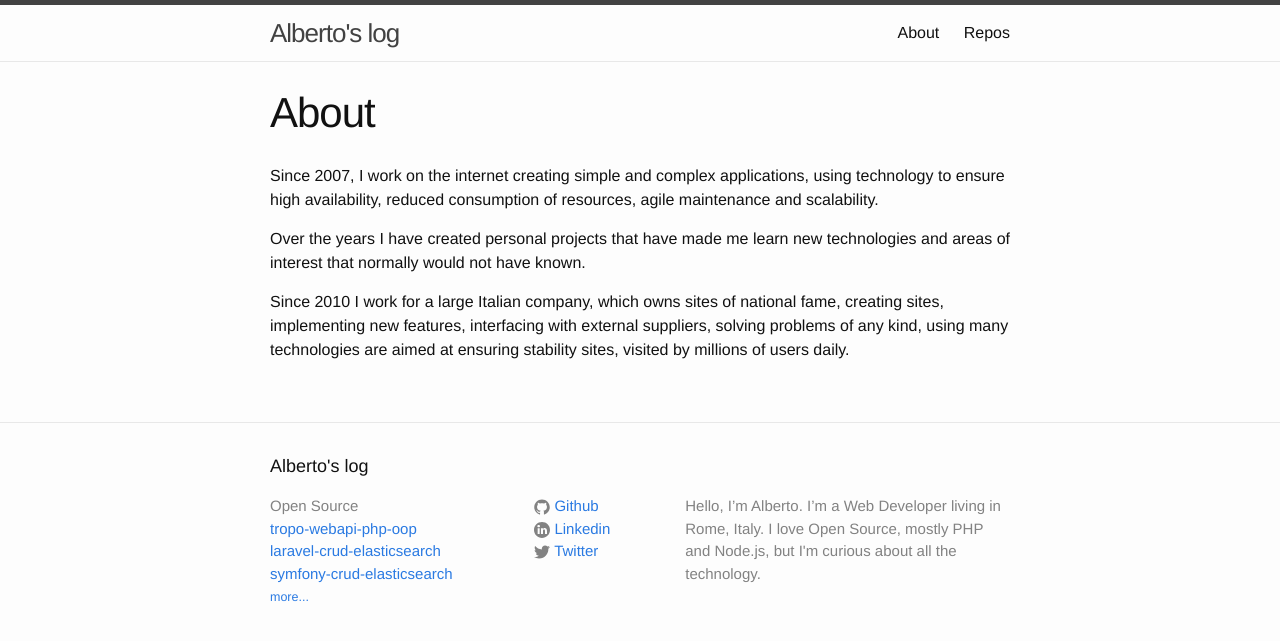
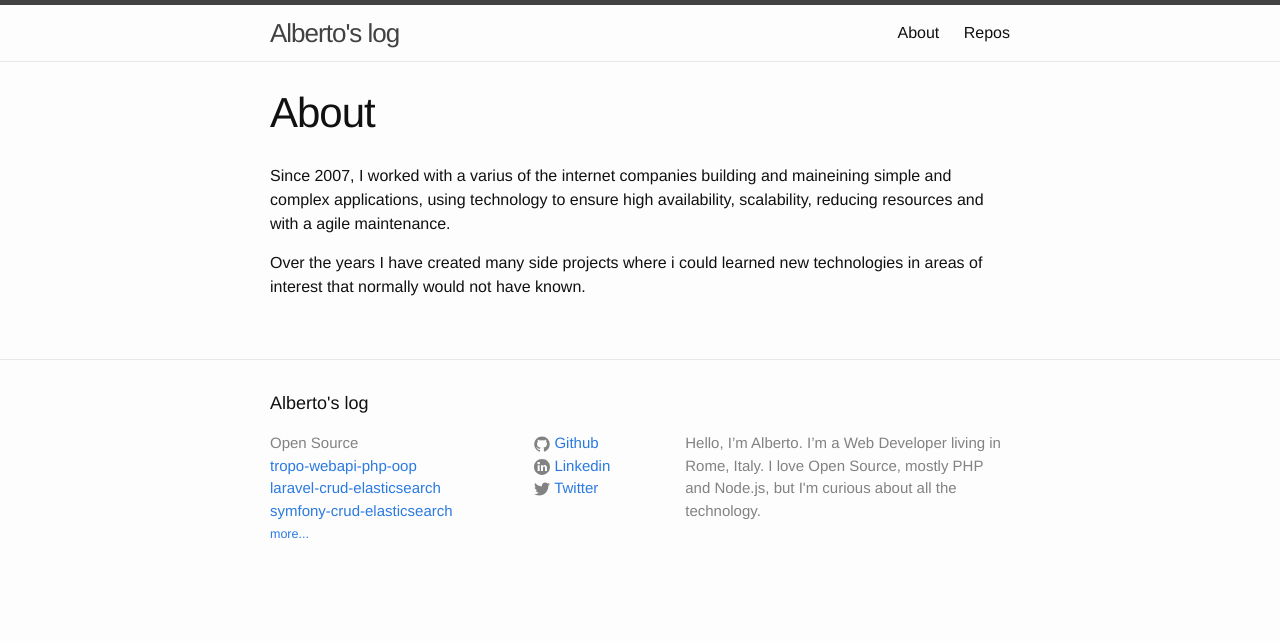
Before and after one commit to albertobravi/albertobravi.github.io, a Jekyll site: the page built from about.md, in a window 1280 px wide. Shown: the top 641 px of the page. Built offline with Jekyll 4.4.1, drawn with Linux system fonts in a browser that asks for light colours.

Commit message:
Updated about page content

```diff
--- a/about.md
+++ b/about.md
@@ -3,8 +3,6 @@ layout: page
 title: About
 permalink: /about/
 ---
-Since 2007, I work on the internet creating simple and complex applications, using technology to ensure high availability, reduced consumption of resources, agile maintenance and scalability.
+Since 2007, I worked with a varius of the internet companies building and maineining simple and complex applications, using technology to ensure high availability, scalability, reducing resources and with a agile maintenance.
 
-Over the years I have created personal projects that have made me learn new technologies and areas of interest that normally would not have known.
-
-Since 2010 I work for a large Italian company, which owns sites of national fame, creating sites, implementing new features, interfacing with external suppliers, solving problems of any kind, using many technologies are aimed at ensuring stability sites, visited by millions of users daily.
+Over the years I have created many side projects where i could learned new technologies in areas of interest that normally would not have known.
```
